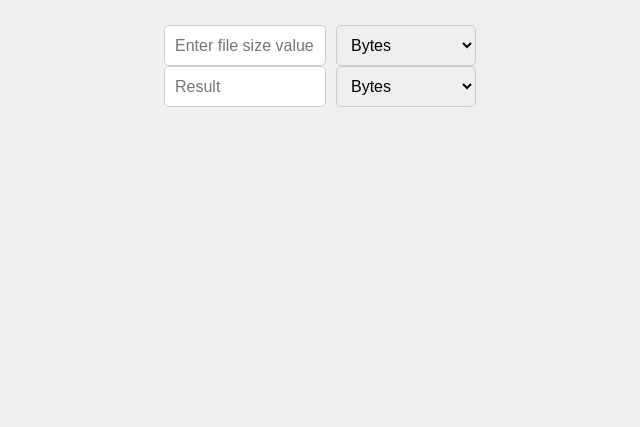
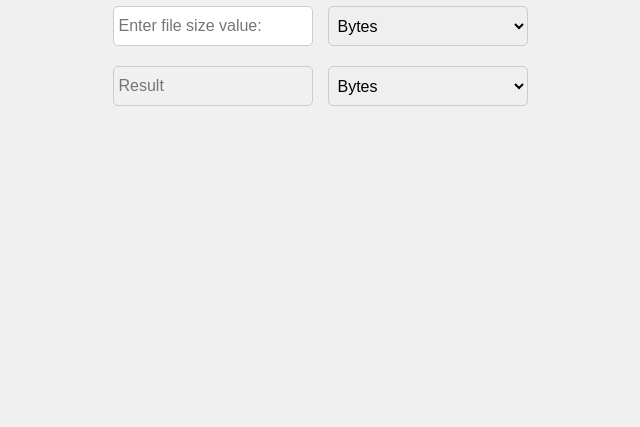
Before and after one commit to unknownss-ss/File-converter, a plain HTML site: page index.html in a window 1280 px wide. Shown: the part 373-800 px from the top of the page, without its empty margins (320-960 px from the left). Drawn offline with Linux system fonts and the light colour scheme.

Commit message:
Update style.css

```diff
--- a/style.css
+++ b/style.css
@@ -23,18 +23,28 @@ h1 {
   margin-bottom : 20px;
 }
 
+
+/* Wrappers for input/output and dropdowns */
 .input-wrapper, .output-wrapper {
   display: flex;
-  gap: 10px;
- /* align-items: center; Align items vertically */
- /* margin-bottom: 20px;  Space between input/output sections */
+  gap: 15px; /* Add space between the input and dropdowns */
+  justify-content: center; /* Center the elements horizontally */
+  margin-bottom: 20px; /* Add space between input and output sections */
 }
 
-/* styling the input box */
-input, select {
-  padding: 10px;
-    font-size: 1rem;
-    border: 1px solid #ccc;
-    border-radius: 5px;
-    width: 140px;
+/* Styling for input boxes and dropdowns to make them identical */
+#input-box, #output-box, #select-size, #select-size-output {
+  height: 40px; /* Same height for all boxes */
+  width: 200px; /* Same width for all boxes */
+  padding: 5px; /* Padding inside the boxes */
+  font-size: 1rem; /* Same font size */
+  border: 1px solid #ccc;
+  border-radius: 5px; /* Rounded corners for a polished look */
+  box-sizing: border-box; /* Ensures padding is included in width/height */
 }
+
+/* Readonly box specific style */
+#output-box {
+  background-color: #f0f0f0; /* Slightly different background */
+  cursor: not-allowed; /* Show it's readonly */
+}
```
